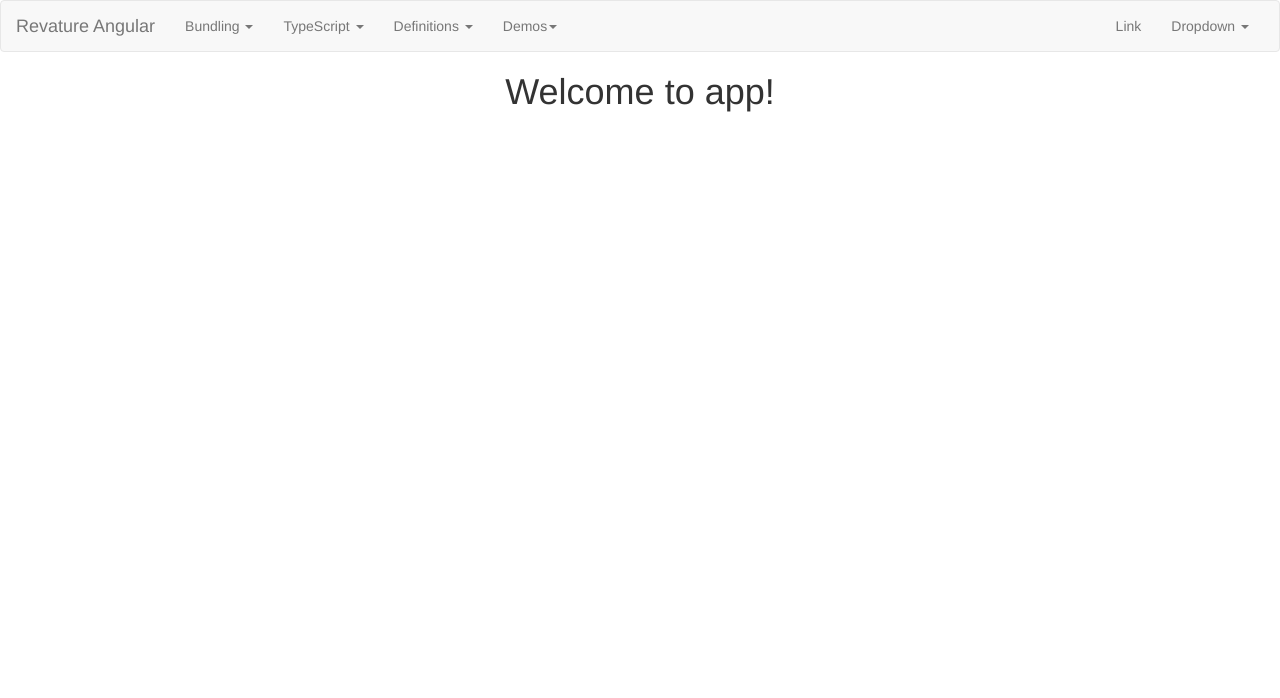
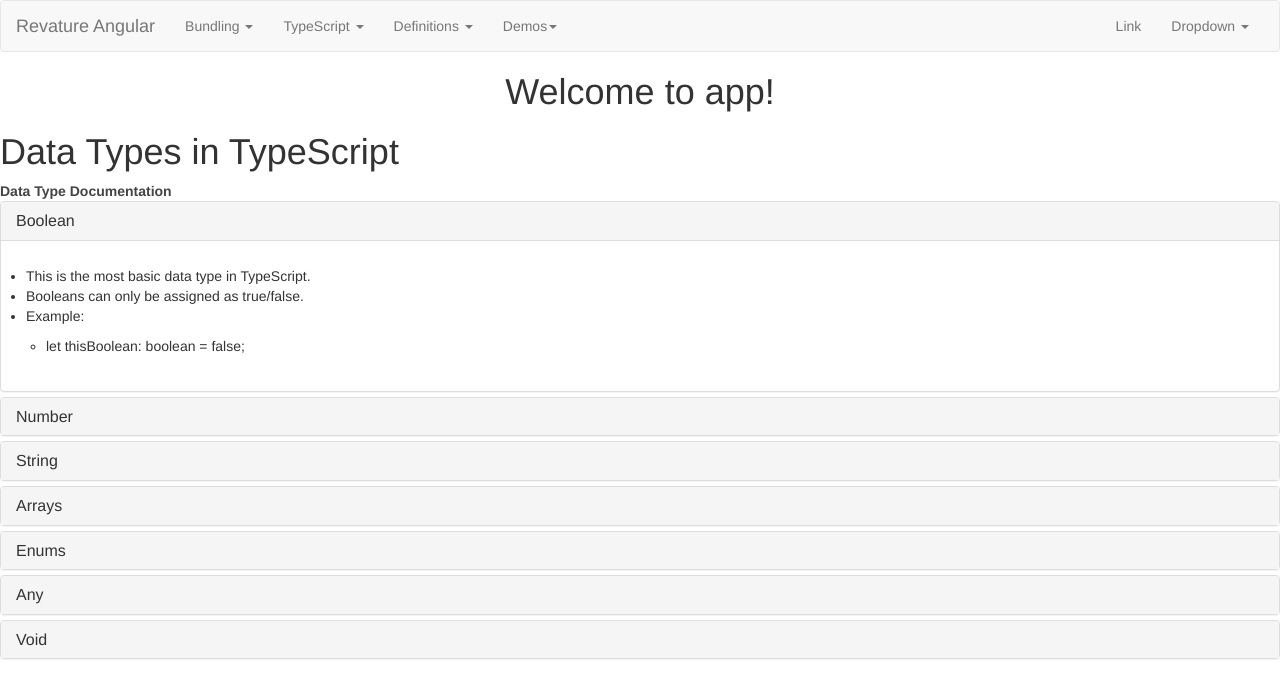
Before and after one commit to revaturelabs/AngularInfoProject, an Angular app: page /datatypes in a window 1280 px wide. Before the commit this address led to /. Shown: the top 698 px of the page. Built offline with nearby package versions, Linux system fonts and the light colour scheme.

Commit message:
Added a Data Types Component. Described the basic data types in TypeScript.

```diff
--- a/src/app/app-routing.module.ts
+++ b/src/app/app-routing.module.ts
@@ -1,3 +1,4 @@
+import { DatatypesComponent } from './components/typescript/datatypes/datatypes.component';
 import { IntroductionComponent } from './components/typescript/introduction/introduction.component';
 import { NgModule } from '@angular/core';
 import { RouterModule, Routes } from '@angular/router';
@@ -8,6 +9,7 @@ import { DatabindingComponent } from './components/demos/databinding/databinding
 export const routes: Routes = [
     { path: 'intro', component: IntroductionComponent },
     { path: 'access', component: AccessComponent },
+    { path: 'datatypes', component: DatatypesComponent },
     { path: 'databinding', component: DatabindingComponent}
 
 ];
--- a/src/app/app.module.ts
+++ b/src/app/app.module.ts
@@ -8,6 +8,7 @@ import { AccessComponent } from './components/typescript/access/access.component
 import { NavbarComponent } from './navbar/navbar.component';
 import { AppRoutingModule } from './app-routing.module';
 import { DatabindingComponent } from './components/demos/databinding/databinding.component';
+import { DatatypesComponent } from './components/typescript/datatypes/datatypes.component';
 
 // NgModule Decorator
 @NgModule({
@@ -16,7 +17,8 @@ import { DatabindingComponent } from './components/demos/databinding/databinding
     IntroductionComponent,
     AccessComponent,
     NavbarComponent,
-    DatabindingComponent
+    DatabindingComponent,
+    DatatypesComponent
   ],
   imports: [
     BrowserModule,
--- /dev/null
+++ b/src/app/components/typescript/datatypes/datatypes.component.css
@@ -0,0 +1,7 @@
+#examples {
+    margin-left: 20px;
+}
+
+li{
+    margin-left: 10px;
+}
--- /dev/null
+++ b/src/app/components/typescript/datatypes/datatypes.component.html
@@ -0,0 +1,261 @@
+<h1>Data Types in TypeScript</h1>
+<a target="_blank" href="{{datatypedocs}}">
+  <strong>Data Type Documentation</strong>
+</a>
+<!-- <img src="{{datatypesimage}}" /> -->
+<div class="panel-group" id="accordion1" role="tablist" aria-multiselectable="true">
+  <div class="panel panel-default">
+    <div class="panel-heading" role="tab" id="headingOne">
+      <h4 class="panel-title">
+        <a role="button" data-toggle="collapse" data-parent="#accordion" href="#collapseOne" aria-expanded="true" aria-controls="collapseOne">
+          Boolean
+        </a>
+      </h4>
+    </div>
+    <div id="collapseOne" class="panel-collapse collapse in" role="tabpanel" aria-labelledby="headingOne">
+      <div class="panel-body">
+        <ul class="list-group">
+          <li>
+            This is the most basic data type in TypeScript.
+          </li>
+          <li>
+            Booleans can only be assigned as true/false.
+          </li>
+          <li>
+            Example:
+          </li>
+          <ul id="examples" class="list-group">
+            <li>
+              let thisBoolean: boolean = false;
+            </li>
+          </ul>
+        </ul>
+      </div>
+    </div>
+  </div>
+
+  <div class="panel panel-default">
+    <div class="panel-heading" role="tab" id="headingTwo">
+      <h4 class="panel-title">
+        <a class="collapsed" role="button" data-toggle="collapse" data-parent="#accordion" href="#collapseTwo" aria-expanded="false"
+          aria-controls="collapseTwo">
+          Number
+        </a>
+      </h4>
+    </div>
+    <div id="collapseTwo" class="panel-collapse collapse" role="tabpanel" aria-labelledby="headingTwo">
+      <div class="panel-body">
+        <ul class="list-group">
+          <li>
+            All numbers in TypeScript are floating point values.
+          </li>
+          <li>
+            TypeScript numbers supports decimals, hexidecimals, binary, and octal literals.
+          </li>
+          <li>
+            Examples:
+          </li>
+          <ul id="examples" class="list-group">
+            <li>
+              Decimal: let decimal: number = 13;
+            </li>
+            <li>
+              Hexidecimals: let hexi: number = 0xf00d;
+            </li>
+            <li>
+              Binary: let bin: number = 0b1010;
+            </li>
+            <li>
+              Octal: let oct: number = 0o744;
+            </li>
+          </ul>
+        </ul>
+      </div>
+    </div>
+  </div>
+
+  <div class="panel panel-default">
+    <div class="panel-heading" role="tab" id="headingThree">
+      <h4 class="panel-title">
+        <a class="collapsed" role="button" data-toggle="collapse" data-parent="#accordion" href="#collapseThree" aria-expanded="false"
+          aria-controls="collapseThree">
+          String
+        </a>
+      </h4>
+    </div>
+    <div id="collapseThree" class="panel-collapse collapse" role="tabpanel" aria-labelledby="headingThree">
+      <div class="panel-body">
+        <ul class="list-group">
+          <li>
+            Strings consist of textual data.
+          </li>
+          <li>
+            When assigning a string, you can use either ' ' or " ".
+          </li>
+          <li>
+            Examples:
+          </li>
+          <ul id="examples" class="list-group">
+            <li>
+              let name: string = 'Delli';
+            </li>
+            <li>
+              let name: string = "Delli";
+            </li>
+          </ul>
+        </ul>
+      </div>
+    </div>
+  </div>
+
+  <div class="panel panel-default">
+    <div class="panel-heading" role="tab" id="headingFour">
+      <h4 class="panel-title">
+        <a class="collapsed" role="button" data-toggle="collapse" data-parent="#accordion" href="#collapseFour" aria-expanded="false"
+          aria-controls="collapseThree">
+          Arrays
+        </a>
+      </h4>
+    </div>
+    <div id="collapseFour" class="panel-collapse collapse" role="tabpanel" aria-labelledby="headingFour">
+      <div class="panel-body">
+        <ul class="list-group">
+          <li>
+            Arrays in TypeScript work similarly to those found in JavaScript.
+          </li>
+          <li>
+            Arrays can be written in two different ways:
+          </li>
+          <li>
+            Examples:
+          </li>
+          <ul id="examples" class="list-group">
+            <li>
+              let arrayOne: number[] = [13, 13, 13, 13];
+            </li>
+            <li>
+              let arrayTwo: Array
+              < number> = [13, 13, 13, 13];
+            </li>
+          </ul>
+        </ul>
+      </div>
+    </div>
+  </div>
+
+  <div class="panel panel-default">
+    <div class="panel-heading" role="tab" id="headingFive">
+      <h4 class="panel-title">
+        <a class="collapsed" role="button" data-toggle="collapse" data-parent="#accordion" href="#collapseFive" aria-expanded="false"
+          aria-controls="collapseFive">
+          Enums
+        </a>
+      </h4>
+    </div>
+    <div id="collapseFive" class="panel-collapse collapse" role="tabpanel" aria-labelledby="headingFive">
+      <div class="panel-body">
+        <ul class="list-group">
+          <li>
+            A way of giving numbers a friendly name.
+          </li>
+          <li>
+            By default, enums begin numbering their members at 0.
+          </li>
+          <li>
+            You can assign an enum member to a specific number.
+          </li>
+          <li>
+            Examples:
+          </li>
+          <ul id="examples" class="list-group">
+            <li>
+              enum Colors {{ "{RED, GREEN, BLUE}" }}
+              <br> let c: Colors = Colors.GREEN;
+            </li>
+            <li>
+              enum Colors {{ "{RED = 1, GREEN, BLUE}" }}
+              <br> let c: Colors = Colors.GREEN;
+            </li>
+            <li>
+              enum Colors {{ "{RED = 1, GREEN = 2, BLUE = 5}" }}
+              <br> let c: Colors = Colors.GREEN;
+            </li>
+          </ul>
+        </ul>
+      </div>
+    </div>
+  </div>
+
+  <div class="panel panel-default">
+    <div class="panel-heading" role="tab" id="headingSix">
+      <h4 class="panel-title">
+        <a class="collapsed" role="button" data-toggle="collapse" data-parent="#accordion" href="#collapseSix" aria-expanded="false"
+          aria-controls="collapseSix">
+          Any
+        </a>
+      </h4>
+    </div>
+    <div id="collapseSix" class="panel-collapse collapse" role="tabpanel" aria-labelledby="headingSix">
+      <div class="panel-body">
+        <ul class="list-group">
+          <li>
+            When you don't know what the data type will be; use the "any" data type.
+          </li>
+          <li>
+            An "any" data type can be assigned to any of the data types available in TypeScript.
+          </li>
+          <li>
+            This data type can be changed to any other data type at any time.
+          </li>
+          <li>
+            Examples:
+          </li>
+          <ul id="examples" class="list-group">
+            <li>
+              let unSure: any = 13;
+              <br> any = "maybe this is a string";
+              <br> any = false;
+            </li>
+          </ul>
+        </ul>
+      </div>
+    </div>
+  </div>
+
+  <div class="panel panel-default">
+    <div class="panel-heading" role="tab" id="headingSeven">
+      <h4 class="panel-title">
+        <a class="collapsed" role="button" data-toggle="collapse" data-parent="#accordion" href="#collapseSeven" aria-expanded="false"
+          aria-controls="collapseSeven">
+          Void
+        </a>
+      </h4>
+    </div>
+    <div id="collapseSeven" class="panel-collapse collapse" role="tabpanel" aria-labelledby="headingSeven">
+      <div class="panel-body">
+        <ul class="list-group">
+          <li>
+            Void is basically the reverse of any.
+          </li>
+          <li>
+            You usually use this data type for functions that return no other data type.
+          </li>
+          <li>
+            You can assign a variable to void. If you do this, you can only assign that variable to "null" or "undefined".
+          </li>
+          <li>
+            Examples:
+          </li>
+          <ul id="examples" class="list-group">
+            <li>
+              function doNothing(): void {{ "{ alert(This function has no return value.); }" }}
+            </li>
+            <li>
+              let dontUseThisVariable: void = undefined;
+            </li>
+          </ul>
+        </ul>
+      </div>
+    </div>
+  </div>
+</div>
--- /dev/null
+++ b/src/app/components/typescript/datatypes/datatypes.component.ts
@@ -0,0 +1,17 @@
+import { Component, OnInit } from '@angular/core';
+
+@Component({
+  selector: 'app-datatypes',
+  templateUrl: './datatypes.component.html',
+  styleUrls: ['./datatypes.component.css']
+})
+export class DatatypesComponent implements OnInit {
+  // datatypesimage = 'https://2.bp.blogspot.com/-ycT1q2unjOc/WQbioGK-WWI/AAAAAAAACwU/uJuKxjNWGQUMZDJsyWyDvh5jQc4ErrcqgCLcB/s320/type.png';
+  datatypedocs = 'http://www.typescriptlang.org/docs/handbook/basic-types.html';
+
+  constructor() { }
+
+  ngOnInit() {
+  }
+
+}
--- a/src/app/navbar/navbar.component.html
+++ b/src/app/navbar/navbar.component.html
@@ -28,7 +28,7 @@
             <ul class="dropdown-menu">
               <li><a routerLink="intro">Introduction</a></li>
               <li><a routerLink="access">Access Modifiers</a></li>
-              <li><a href="#">Something else here</a></li>
+              <li><a routerLink="datatypes">Data Types</a></li>
             </ul>
           </li>
           <li class="dropdown">
```
Also changed, not shown: 1 other file (tests, documents, lock files or other folders).
